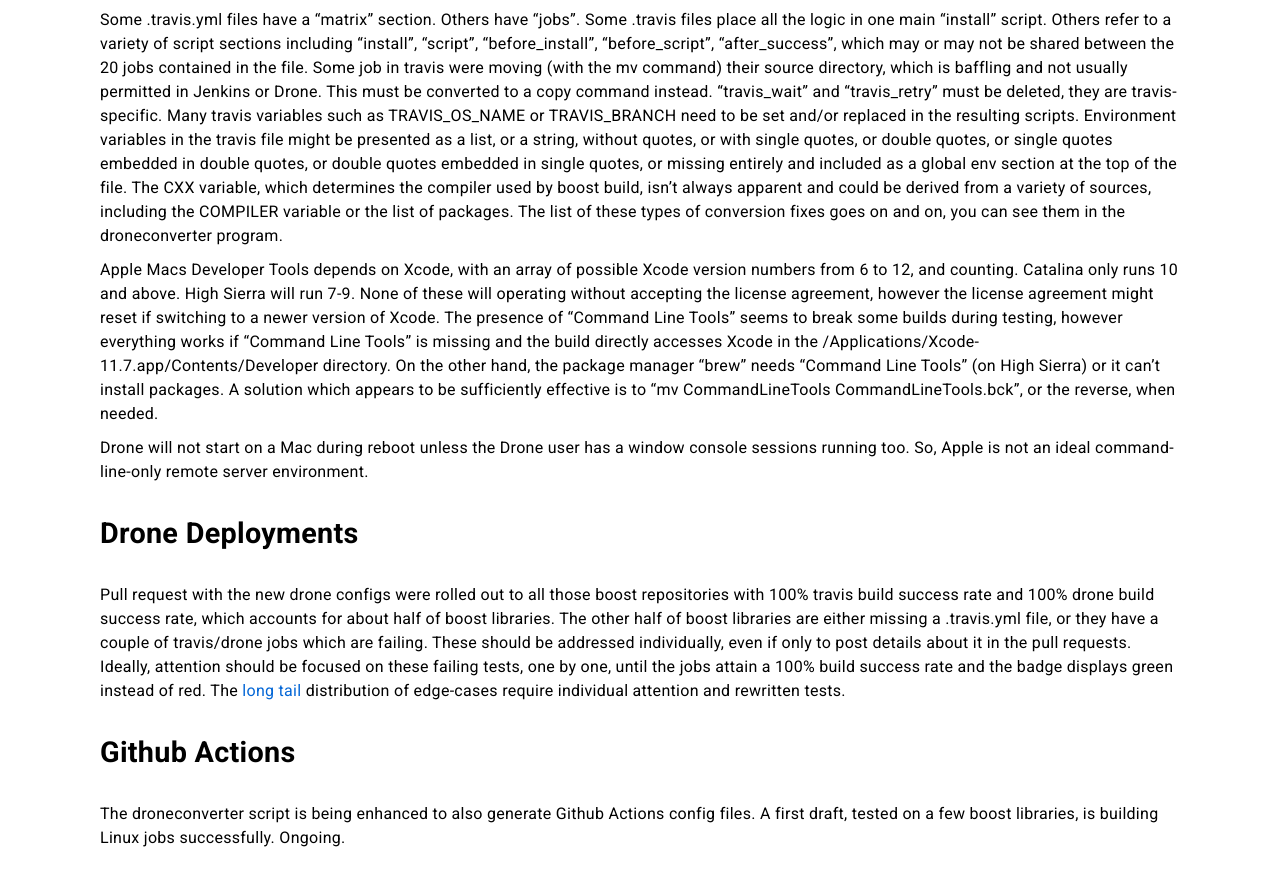
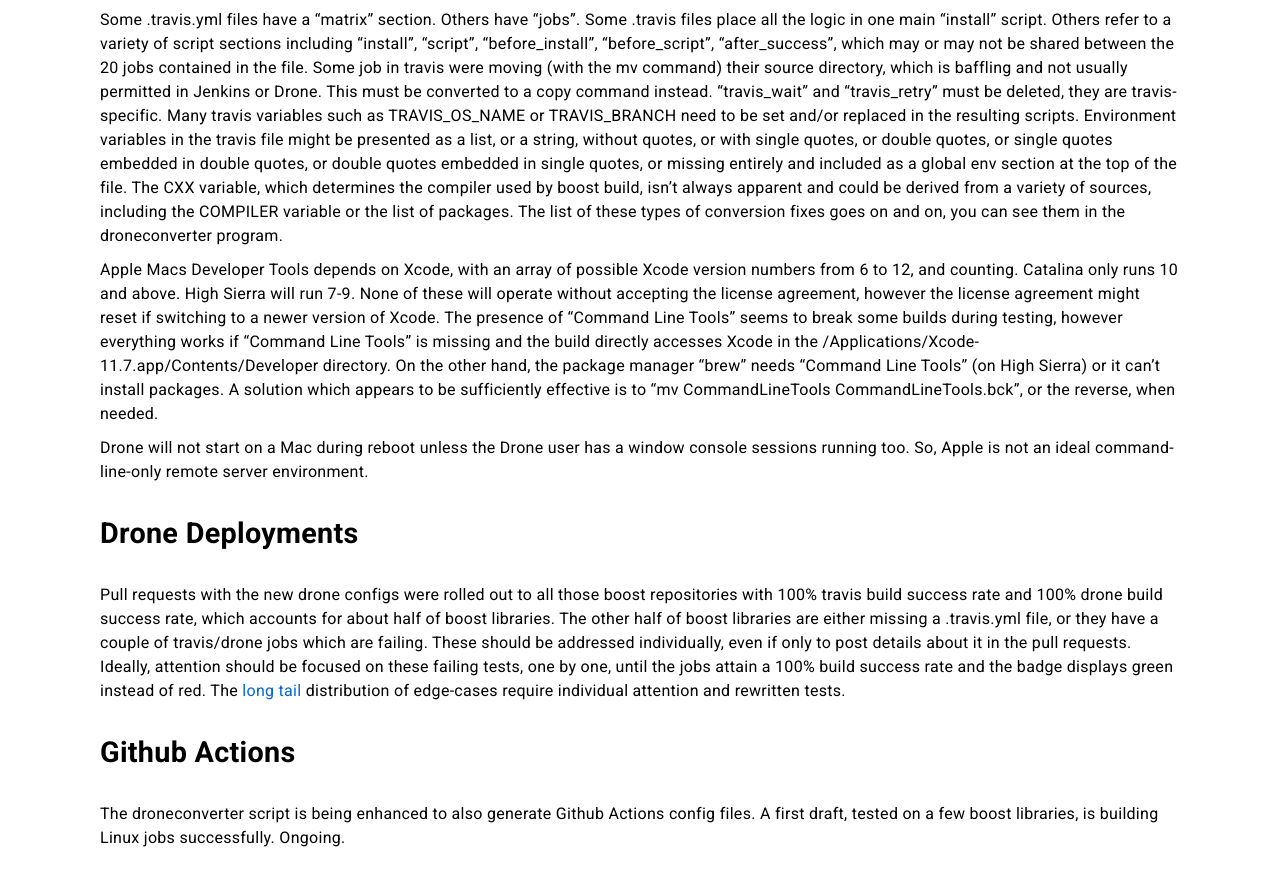
Before and after one commit to unecigarettewm/cppa-www, a Jekyll site: the page built from _posts/2021-01-15-DroneCI.md, in a window 1280 px wide and 900 px high, scrolled down 4726 px. Shown: the top 886 px of the window. Built offline with Jekyll 4.4.1, drawn with Linux system fonts in a browser that asks for light colours; comment, search, counter and statistics services are not loaded.

Commit message:
fix typos

```diff
--- a/_posts/2021-01-15-DroneCI.md
+++ b/_posts/2021-01-15-DroneCI.md
@@ -179,13 +179,13 @@
 
 Some .travis.yml files have a "matrix" section. Others have "jobs". Some .travis files place all the logic in one main "install" script. Others refer to a variety of script sections including "install", "script", "before_install", "before_script", "after_success", which may or may not be shared between the 20 jobs contained in the file. Some job in travis were moving (with the mv command) their source directory, which is baffling and not usually permitted in Jenkins or Drone.  This must be converted to a copy command instead. "travis_wait" and "travis_retry" must be deleted, they are travis-specific.  Many travis variables such as TRAVIS_OS_NAME or TRAVIS_BRANCH need to be set and/or replaced in the resulting scripts. Environment variables in the travis file might be presented as a list, or a string, without quotes, or with single quotes, or double quotes, or single quotes embedded in double quotes, or double quotes embedded in single quotes, or missing entirely and included as a global env section at the top of the file.  The CXX variable, which determines the compiler used by boost build, isn't always apparent and could be derived from a variety of sources, including the COMPILER variable or the list of packages. The list of these types of conversion fixes goes on and on, you can see them in the droneconverter program.
 
-Apple Macs Developer Tools depends on Xcode, with an array of possible Xcode version numbers from 6 to 12, and counting.  Catalina only runs 10 and above. High Sierra will run 7-9. None of these will operating without accepting the license agreement, however the license agreement might reset if switching to a newer version of Xcode. The presence of "Command Line Tools" seems to break some builds during testing, however everything works if "Command Line Tools" is missing and the build directly accesses Xcode in the /Applications/Xcode-11.7.app/Contents/Developer directory. On the other hand, the package manager "brew" needs "Command Line Tools" (on High Sierra) or it can't install packages. A solution which appears to be sufficiently effective is to “mv CommandLineTools CommandLineTools.bck”, or the reverse, when needed.
+Apple Macs Developer Tools depends on Xcode, with an array of possible Xcode version numbers from 6 to 12, and counting.  Catalina only runs 10 and above. High Sierra will run 7-9. None of these will operate without accepting the license agreement, however the license agreement might reset if switching to a newer version of Xcode. The presence of "Command Line Tools" seems to break some builds during testing, however everything works if "Command Line Tools" is missing and the build directly accesses Xcode in the /Applications/Xcode-11.7.app/Contents/Developer directory. On the other hand, the package manager "brew" needs "Command Line Tools" (on High Sierra) or it can't install packages. A solution which appears to be sufficiently effective is to “mv CommandLineTools CommandLineTools.bck”, or the reverse, when needed.
 
 Drone will not start on a Mac during reboot unless the Drone user has a window console sessions running too. So, Apple is not an ideal command-line-only remote server environment.
 
 # Drone Deployments
 
-Pull request with the new drone configs were rolled out to all those boost repositories with 100% travis build success rate and 100% drone build success rate, which accounts for about half of boost libraries. The other half of boost libraries are either missing a .travis.yml file, or they have a couple of travis/drone jobs which are failing. These should be addressed individually, even if only to post details about it in the pull requests. Ideally, attention should be focused on these failing tests, one by one, until the jobs attain a 100% build success rate and the badge displays green instead of red.  The [long tail](https://en.wikipedia.org/wiki/Long_tail) distribution of edge-cases require individual attention and rewritten tests.
+Pull requests with the new drone configs were rolled out to all those boost repositories with 100% travis build success rate and 100% drone build success rate, which accounts for about half of boost libraries. The other half of boost libraries are either missing a .travis.yml file, or they have a couple of travis/drone jobs which are failing. These should be addressed individually, even if only to post details about it in the pull requests. Ideally, attention should be focused on these failing tests, one by one, until the jobs attain a 100% build success rate and the badge displays green instead of red.  The [long tail](https://en.wikipedia.org/wiki/Long_tail) distribution of edge-cases require individual attention and rewritten tests.
 
 # Github Actions
 
```
